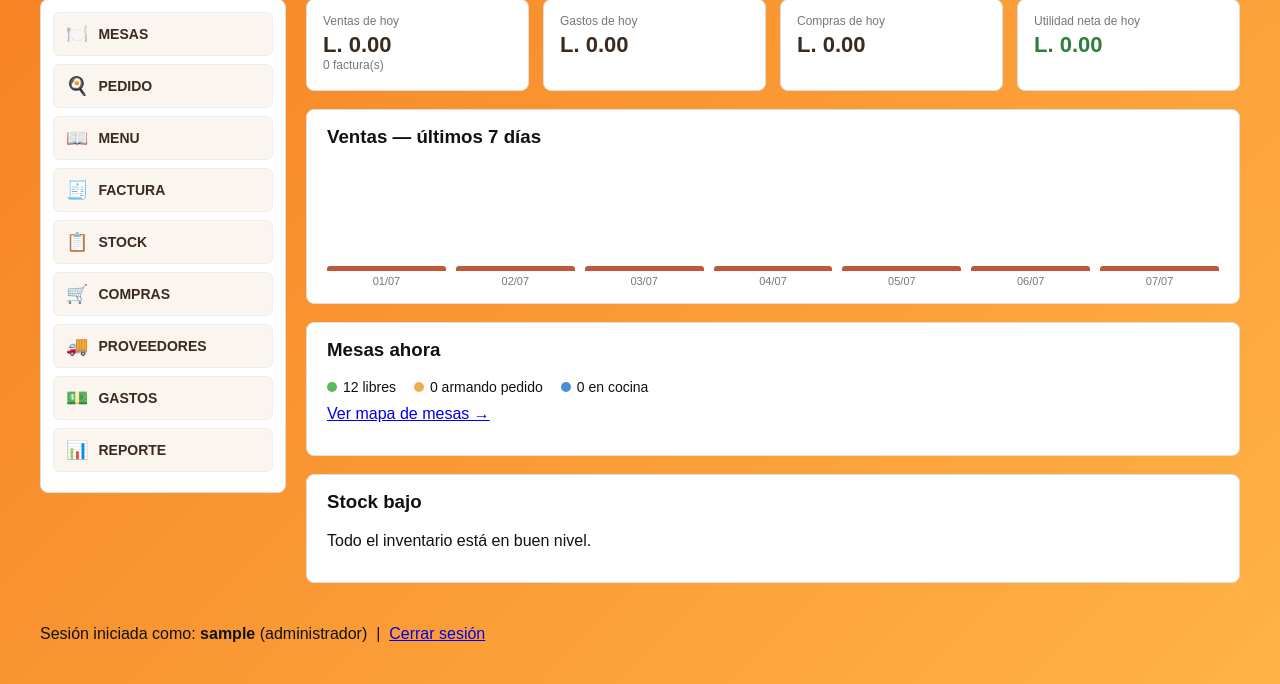
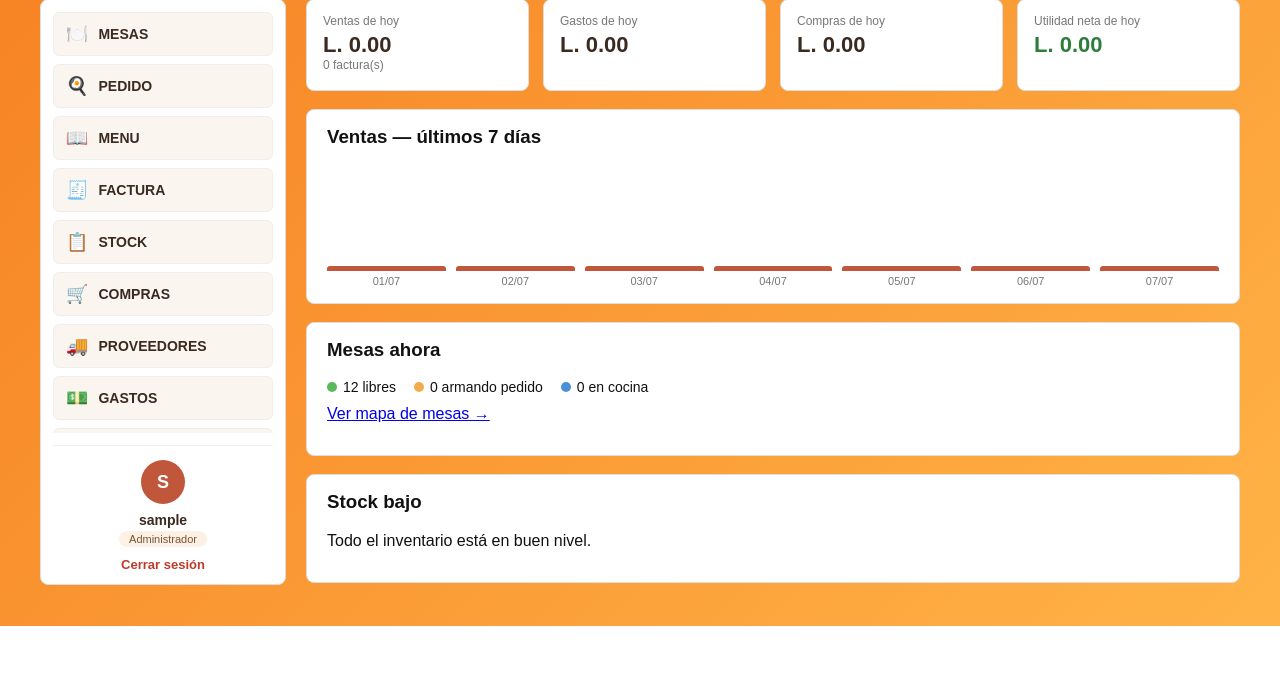
Before and after one commit to Plon17/casalatina, a PHP site: page / in a window 1280 px wide. Shown: the part 301-985 px from the top of the page. After the commit the page ends 927 px from the top, so only its background shows below. Run offline with PHP 8.4, Linux system fonts and the light colour scheme; the visitor is signed in with stand-in values (Sample User, id 1); data that the repository does not hold is empty.

Commit message:
added index current session box

```diff
--- a/index.php
+++ b/index.php
@@ -65,13 +65,23 @@ require_once __DIR__ . "/includes/layout_top.php";
 
 <style>
 .dash-layout{display:flex; gap:20px; align-items:flex-start;}
-.dash-sidebar{width:220px; flex-shrink:0; background:#fff; border:1px solid #ddd; border-radius:8px; padding:12px; max-height:520px; overflow-y:auto;}
+.dash-sidebar{width:220px; flex-shrink:0; background:#fff; border:1px solid #ddd; border-radius:8px; padding:12px;
+    max-height:560px; display:flex; flex-direction:column;}
+.dash-sidebar-links{overflow-y:auto; flex:1;}
 .dash-sidebar .menu-item{margin-bottom:8px;}
 .dash-sidebar .btn{display:flex; align-items:center; gap:10px; width:100%; padding:10px 12px; border-radius:6px;
     background:#faf5ef; border:1px solid #eee; text-decoration:none; color:#3A2A20; font-weight:600; font-size:14px;}
 .dash-sidebar .btn:hover{background:#fdf1e6; border-color:#C0563A;}
 .dash-sidebar .icono{font-size:18px;}
 .dash-main{flex:1; min-width:0;}
+
+.sesion-card{border-top:1px solid #eee; margin-top:12px; padding-top:14px; text-align:center;}
+.sesion-avatar{width:44px; height:44px; border-radius:50%; background:#C0563A; color:#fff; font-weight:700; font-size:18px;
+    display:flex; align-items:center; justify-content:center; margin:0 auto 8px auto;}
+.sesion-usuario{font-weight:700; color:#3A2A20; font-size:14px;}
+.sesion-rol{display:inline-block; margin-top:3px; font-size:11px; color:#7a5230; background:#fdf1e6; padding:2px 10px; border-radius:10px;}
+.sesion-salir{display:block; margin-top:10px; font-size:13px; color:#c0392b; text-decoration:none; font-weight:600;}
+.sesion-salir:hover{text-decoration:underline;}
 
 .pd-card{background:#fff;border:1px solid #ddd;border-radius:8px;padding:16px 20px;margin-bottom:18px;}
 .kpi-grid{display:grid; grid-template-columns:repeat(auto-fit,minmax(160px,1fr)); gap:14px; margin-bottom:18px;}
@@ -105,6 +115,7 @@ require_once __DIR__ . "/includes/layout_top.php";
 
     <!-- Sidebar de módulos -->
     <div class="dash-sidebar">
+        <div class="dash-sidebar-links">
         <?php foreach ($modulos as $clave => $info):
             if (!$es_admin && !in_array($clave, $modulos_empleado)) continue;
             [$icono, $texto, $archivo] = $info;
@@ -115,6 +126,14 @@ require_once __DIR__ . "/includes/layout_top.php";
             </a>
         </div>
         <?php endforeach; ?>
+        </div>
+
+        <div class="sesion-card">
+            <div class="sesion-avatar"><?php echo htmlspecialchars(strtoupper(substr($_SESSION["usuario"], 0, 1))); ?></div>
+            <div class="sesion-usuario"><?php echo htmlspecialchars($_SESSION["usuario"]); ?></div>
+            <span class="sesion-rol"><?php echo htmlspecialchars(ucfirst($_SESSION["rol"])); ?></span>
+            <a class="sesion-salir" href="logout.php">Cerrar sesión</a>
+        </div>
     </div>
 
     <!-- Dashboard -->
@@ -183,10 +202,4 @@ require_once __DIR__ . "/includes/layout_top.php";
     </div>
 </div>
 
-<p style="margin-top:24px;">
-    Sesión iniciada como: <b><?php echo htmlspecialchars($_SESSION["usuario"]); ?></b>
-    (<?php echo htmlspecialchars($_SESSION["rol"]); ?>)
-    &nbsp;|&nbsp; <a href="logout.php">Cerrar sesión</a>
-</p>
-
 <?php require_once __DIR__ . "/includes/layout_bottom.php"; ?>
```
